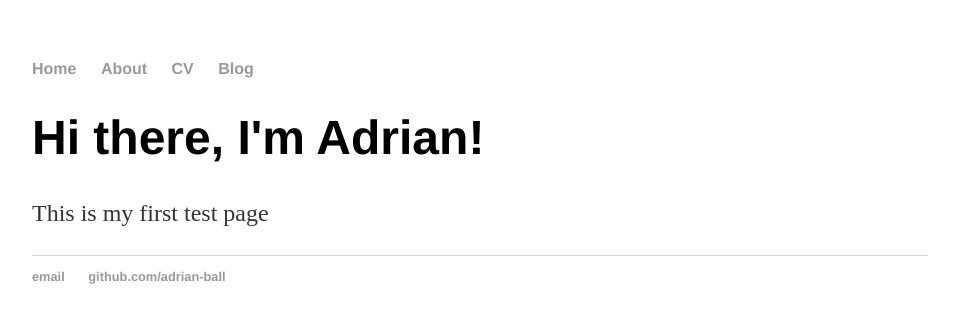
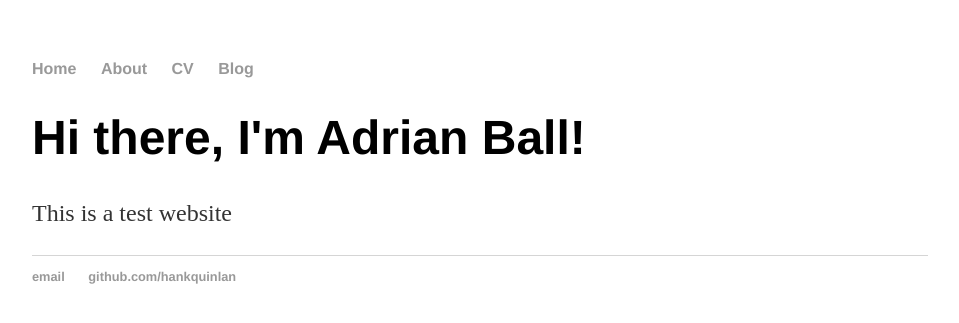
Before and after one commit to Adrian-Ball/adrian-ball.github.io, a Jekyll site: the page built from index.html, in a window 1280 px wide. Shown: the top 323 px of the page, without its empty margins (160-1119 px from the left). Built offline with Jekyll 4.4.1, drawn with Linux system fonts in a browser that asks for light colours.

Commit message:
Update index.html

```diff
--- a/index.html
+++ b/index.html
@@ -1,30 +1,8 @@
-<!DOCTYPE html>
-<html>
-	<head>
-		<title>Adrian Ball's Personal Web Page</title>
-		<!-- link to main stylesheet -->
-		<link rel="stylesheet" type="text/css" href="/css/main.css">
-	</head>
-	<body>
-		<nav>
-    		<ul>
-        		<li><a href="/">Home</a></li>
-	        	<li><a href="/about">About</a></li>
-        		<li><a href="/cv">CV</a></li>
-        		<li><a href="/blog">Blog</a></li>
-    		</ul>
-		</nav>
-		<div class="container">
-    		<div class="blurb">
-        		<h1>Hi there, I'm Adrian!</h1>
-				<p>This is my first test page</p>
-    		</div><!-- /.blurb -->
-		</div><!-- /.container -->
-		<footer>
-    		<ul>
-        		<li><a href="mailto:adrian.k.ball85@gmail.com">email</a></li>
-        		<li><a href="https://github.com/adrian-ball">github.com/adrian-ball</a></li>
-			</ul>
-		</footer>
-	</body>
-</html>
+---
+layout: default
+title: Adrian Ball
+---
+<div class="blurb">
+	<h1>Hi there, I'm Adrian Ball!</h1>
+	<p>This is a test website </p>
+</div><!-- /.blurb -->
```
